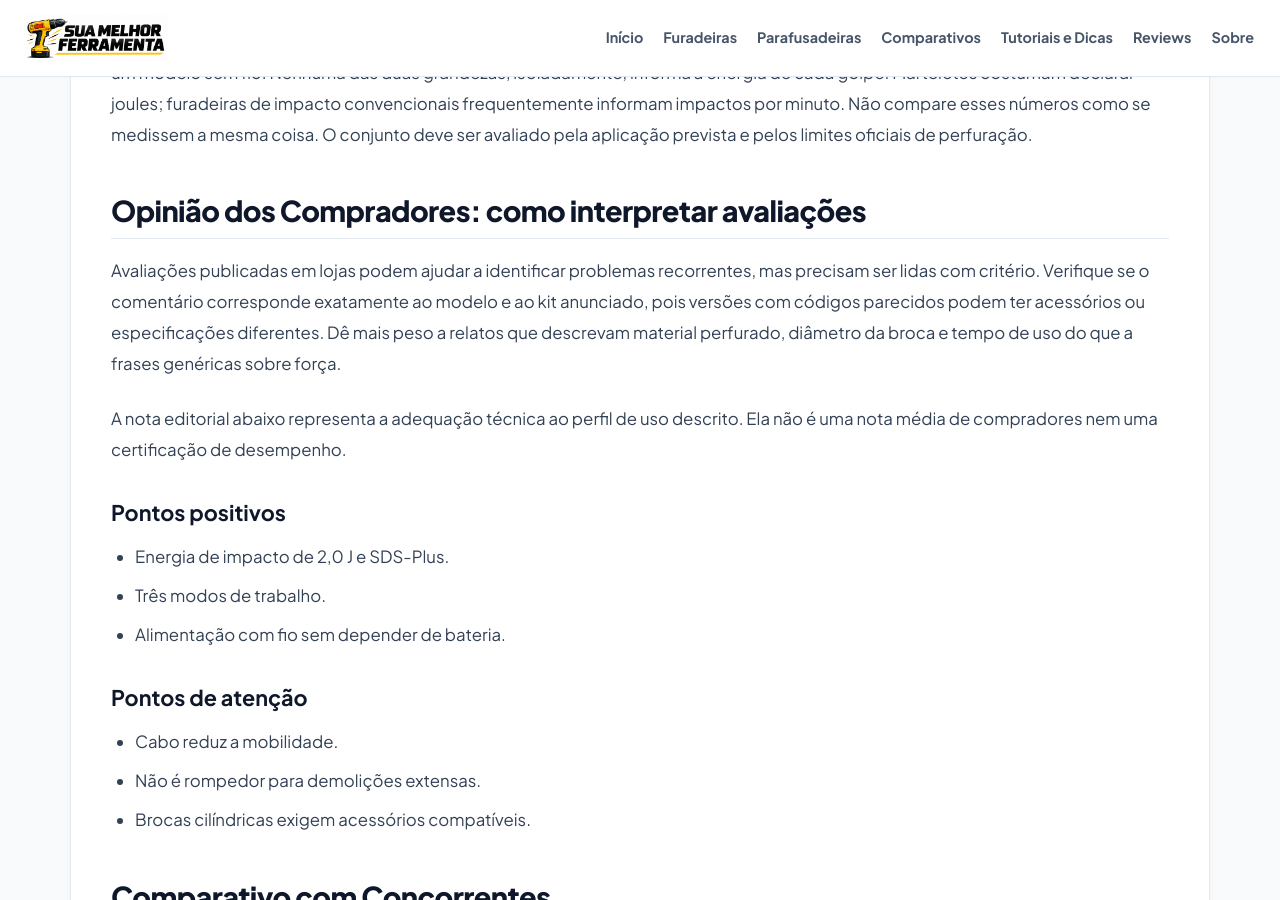
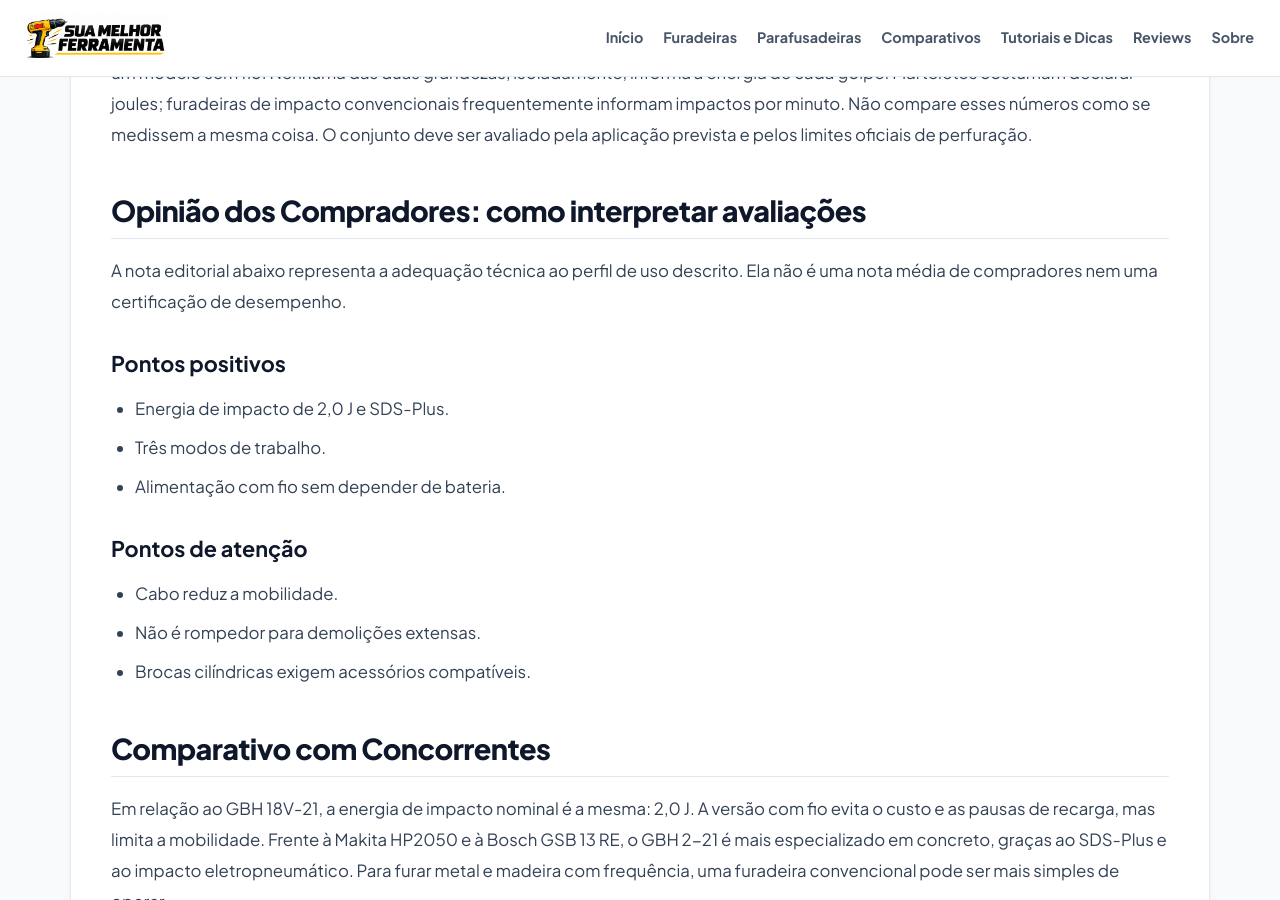
Before and after one commit to membroequipe/SiteReview, a Jekyll site: the page built from _posts/2026-11-03-review-bosch-gbh-2-21.md, in a window 1280 px wide and 900 px high, scrolled down 5124 px. Built offline with Jekyll 4.4.1, drawn with Linux system fonts in a browser that asks for light colours.

Commit message:
Update 2026-11-03-review-bosch-gbh-2-21.md

```diff
--- a/_posts/2026-11-03-review-bosch-gbh-2-21.md
+++ b/_posts/2026-11-03-review-bosch-gbh-2-21.md
@@ -65,8 +65,6 @@ Observe também o diâmetro, a profundidade e a quantidade de furos. Para instal
 A potência elétrica em watts indica consumo nominal de uma ferramenta com fio; a tensão em volts indica a plataforma de bateria de um modelo sem fio. Nenhuma das duas grandezas, isoladamente, informa a energia de cada golpe. Marteletes costumam declarar joules; furadeiras de impacto convencionais frequentemente informam impactos por minuto. Não compare esses números como se medissem a mesma coisa. O conjunto deve ser avaliado pela aplicação prevista e pelos limites oficiais de perfuração.
 
 ## Opinião dos Compradores: como interpretar avaliações
-
-Avaliações publicadas em lojas podem ajudar a identificar problemas recorrentes, mas precisam ser lidas com critério. Verifique se o comentário corresponde exatamente ao modelo e ao kit anunciado, pois versões com códigos parecidos podem ter acessórios ou especificações diferentes. Dê mais peso a relatos que descrevam material perfurado, diâmetro da broca e tempo de uso do que a frases genéricas sobre força.
 
 A nota editorial abaixo representa a adequação técnica ao perfil de uso descrito. Ela não é uma nota média de compradores nem uma certificação de desempenho.
 
```
